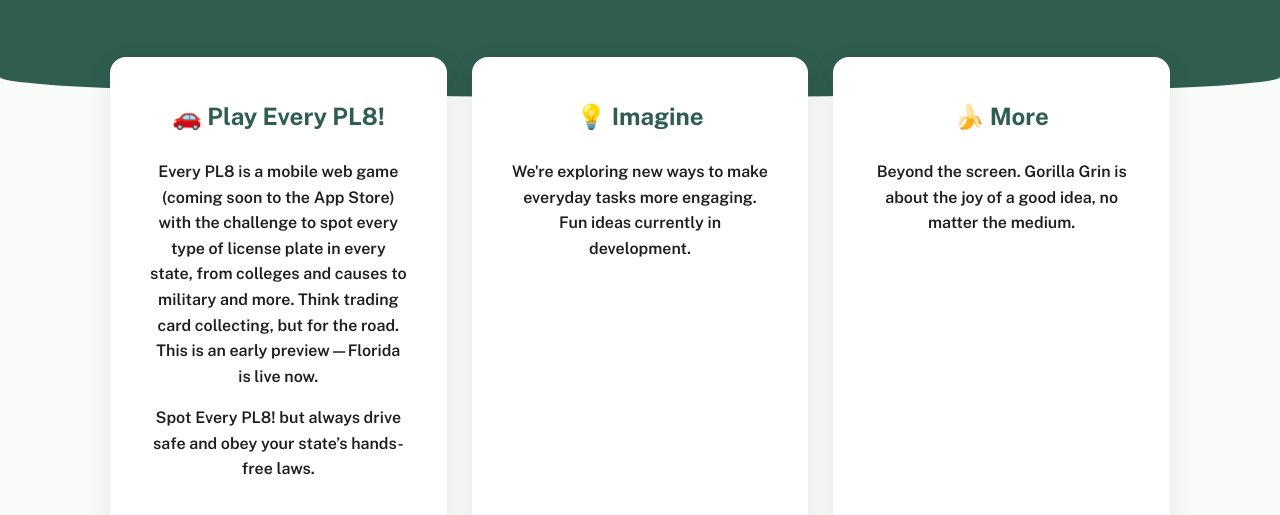
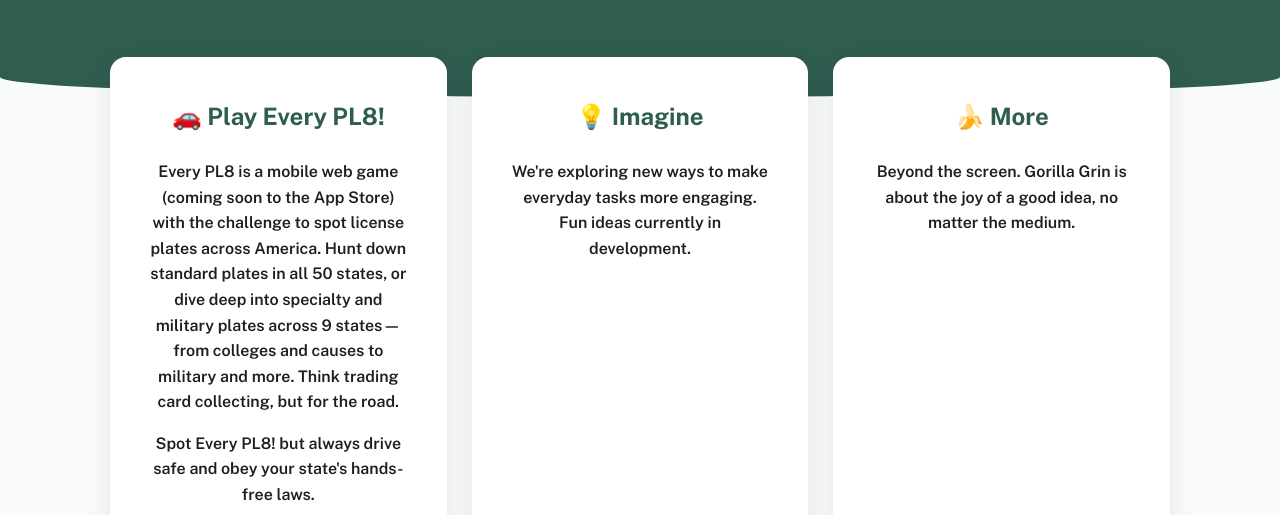
Before and after one commit to Try2BWise/try2bwise.github.io, a plain HTML site: page index.html in a window 1280 px wide. Shown: the part 436-951 px from the top of the page. Drawn offline with nearby package versions, Linux system fonts and the light colour scheme.

Commit message:
Update index.html
Update homepage copy to reflect 50-state game and 9-state specialty/military plates expansion

```diff
--- a/index.html
+++ b/index.html
@@ -141,7 +141,7 @@
             <div class="card">
                 <div>
                     <h3>🚗 Play Every PL8!</h3>
-                    <p>Every PL8 is a mobile web game (coming soon to the App Store) with the challenge to spot every type of license plate in every state, from colleges and causes to military and more. Think trading card collecting, but for the road. This is an early preview—Florida is live now.</p><p>Spot Every PL8! but always drive safe and obey your state’s hands-free laws.</p>
+                    <p>Every PL8 is a mobile web game (coming soon to the App Store) with the challenge to spot license plates across America. Hunt down standard plates in all 50 states, or dive deep into specialty and military plates across 9 states—from colleges and causes to military and more. Think trading card collecting, but for the road.</p><p></p>Spot Every PL8! but always drive safe and obey your state's hands-free laws.</p>
                 </div>
                 <a href="/florida-plates-game/" class="btn">Launch Game</a>
             </div>
```
